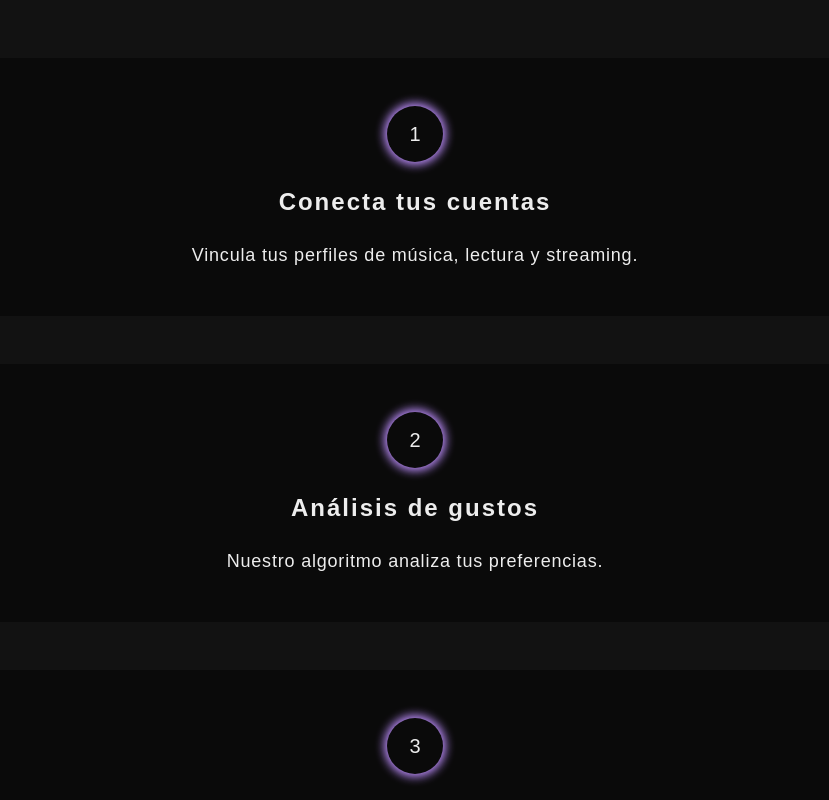
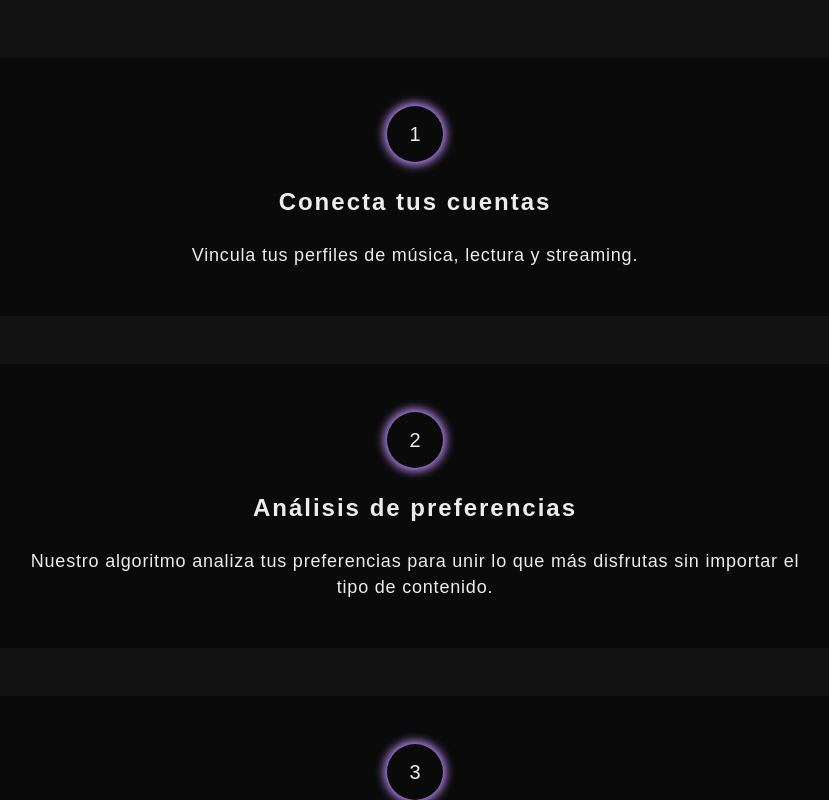
Before and after one commit to NotSamfa/Mosaic, a website built with Vite: page index.html in a window 1280 px wide. Shown: the part 1378-2178 px from the top of the page, without its empty margins (225-1054 px from the left). Built offline with nearby package versions, Linux system fonts and the light colour scheme; files whose address does not match are found by name; a web font is replaced by a local one.

Commit message:
Change index info

```diff
--- a/index.html
+++ b/index.html
@@ -63,7 +63,7 @@
     <!--Descripcion-->
     <section class="hero container">
       <h1 class="hero__title glitch layers" data-text="Mosaic"><span>Mosaic</span></h1>
-      <p class="hero___description">Une tu <strong>contenido</strong> en <strong>recomendaciones</strong></p>
+      <p class="hero___description">Uniendo piezas, revelando tus <strong>gustos</strong></p>
     </section>
 
 
@@ -79,7 +79,8 @@
             </svg>
           </div>
           <div class="card__description">
-            Nuestra plataforma recolecta información de múltiples fuentes de entretenimiento, las analiza y crea recomendaciones personalizadas.
+            Nuestra plataforma recolecta información de múltiples fuentes de entretenimiento, las analiza y crea
+            recomendaciones personalizadas.
           </div>
         </div>
 
@@ -92,7 +93,8 @@
             </svg>
           </div>
           <div class="card__description">
-            A través de algoritmos avanzados de IA, analizamos tus hábitos de consumo para ofrecerte sugerencias precisas que se ajusten a tus gustos.
+            A través de algoritmos avanzados de IA, analizamos tus hábitos de consumo para ofrecerte sugerencias
+            precisas que se ajusten a tus gustos.
           </div>
         </div>
 
@@ -122,8 +124,9 @@
         </div>
         <div class="step2">
           <div class="step__icon">2</div>
-          <h3 class="step__title">Análisis de gustos</h3>
-          <div class="step__description">Nuestro algoritmo analiza tus preferencias.</div>
+          <h3 class="step__title">Análisis de preferencias</h3>
+          <div class="step__description">Nuestro algoritmo analiza tus preferencias para unir lo que más disfrutas sin
+            importar el tipo de contenido.</div>
         </div>
         <div class="step3">
           <div class="step__icon">3</div>
```
Also changed, not shown: public/icon.svg (deleted).
